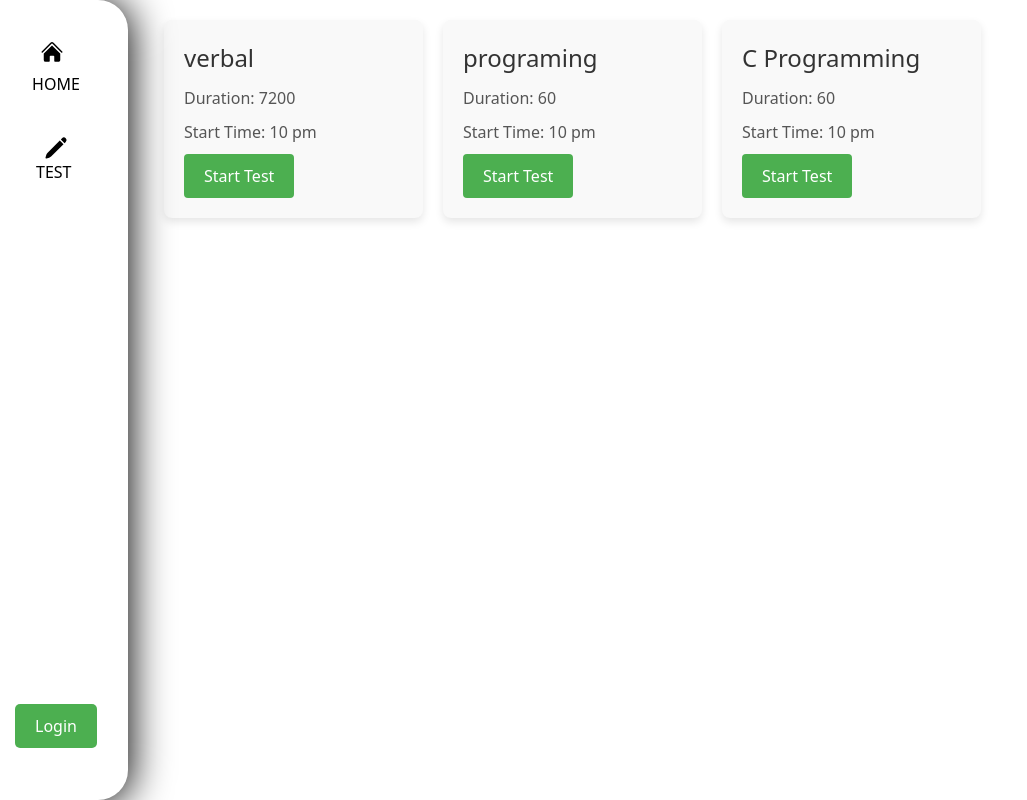
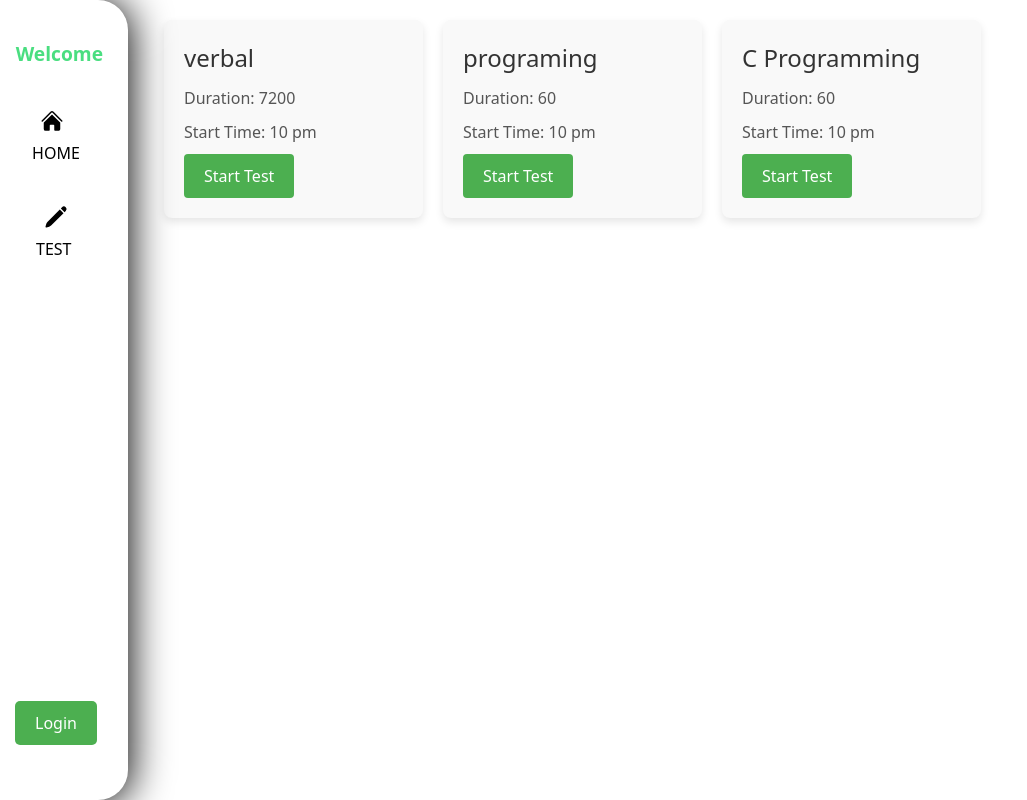
Before and after one commit to Vmkmanoj/Exam-portal, a React (Vite) app in the folder frontend/: page /Taketest in a window 1280 px wide. Shown: the whole page, without its empty margins (0-1027 px from the left). Built offline with nearby package versions, Linux system fonts and the light colour scheme; no server answers.

Commit message:
user name is added now

```diff
--- a/frontend/src/componant/home/home.jsx
+++ b/frontend/src/componant/home/home.jsx
@@ -30,25 +30,25 @@ function Home() {
   };
 
 
-  const username = async () => {
+  // const username = async () => {
 
-    const token = localStorage.getItem('token')
+  //   const token = localStorage.getItem('token')
 
 
-    const response = await fetch('http://localhost:3001/user', {
-      method: 'GET',
-      headers: {
-        'Authorization': `Bearer ${token}`,
-        'Content-Type': 'application/json'
-      }
-    })
+  //   const response = await fetch('http://localhost:3001/user', {
+  //     method: 'GET',
+  //     headers: {
+  //       'Authorization': `Bearer ${token}`,
+  //       'Content-Type': 'application/json'
+  //     }
+  //   })
 
-    const res = await response.json();
+  //   const res = await response.json();
 
-    console.log(res);
+  //   console.log(res);
 
 
-  }
+  // }
   useEffect(() => {
     questionFetch();
   }, []);
@@ -85,15 +85,19 @@ function Home() {
                       ))}
                     </ul>
                   </li>
+
                 ))}
+
+<div className="submit-button">
+            <button type="submit">Submit</button>
+          </div>
               </ul>
             ) : (
               <p>No questions available</p>
             )}
           </div>
-          <div className="submit-button">
-            <button type="submit">Submit</button>
-          </div>
+
+
         </div>
       </form>
 
--- a/frontend/src/componant/nav/nav.css
+++ b/frontend/src/componant/nav/nav.css
@@ -23,7 +23,7 @@
     cursor: pointer; /* Pointer cursor on hover */
     font-size: 16px; /* Font size */
     transition: background-color 0.3s ease; /* Smooth transition */
-    margin-top: 480px;
+    margin-top: 400px;
   }
 
   .auth-button:hover {
@@ -70,3 +70,22 @@
     height: 60px;
     box-shadow: 3px 3px 3px 3px;
 }
+
+.user_name {
+    display: flex;
+    align-items: center;
+    justify-content: flex-end; /* Align it to the right side of the navbar */
+    padding: 0 20px;
+    color: white; /* Adjust this color based on your navbar background */
+    font-size: 1.2rem;
+  }
+
+  .user_name .name {
+    margin: 0;
+    font-weight: bold;
+  }
+
+  .user_name span {
+    color: #000000; /* Gold color for the username */
+    margin-left: 5px;
+  }
--- a/frontend/src/componant/nav/nav.jsx
+++ b/frontend/src/componant/nav/nav.jsx
@@ -5,22 +5,37 @@ import "../nav/nav.css";
 
 function Nav() {
 
-  const username = async () =>{
+  const [username,setUsername] =  useState("");
 
-    const name = await fetch('http://localhost:3001/login',{
-      method:'post',
+
+  const Feactingname = async ()=>{
+
+    const token = localStorage.getItem('token');
+
+
+    const response = await fetch('http://localhost:3001/user',{
+      method:'GET',
       headers:{
+        'Authorization': `Bearer ${token}`,
         'Content-Type':'Application/json'
       }
     })
 
-    console.log(name.json());
+    const userJson = await response.json();
+
+    // console.log(userJson.username)
+
+    setUsername(userJson.username);
 
   }
 
 
+
+
+
   useEffect(()=>{
-    username();
+    // username();
+    Feactingname();
   })
 
 
@@ -29,11 +44,9 @@ function Nav() {
         <>
         <div className={`mainbox  transition-all duration-300 w-32`}>
 
-          <div className="image">
+          <div className="user_name mt-10">
 
-
-
-
+            <label className="name text-green-400">Welcome <span className="text-black">{username.toUpperCase()}</span></label>
 
              </div>
 
@@ -63,12 +76,12 @@ function Nav() {
 
                         <li className="flex ml-14">
 
-                            <Link to="/taketest">
+                            <Link to="/taketest" className="flex items-center flex-col gap-2">
 
 
-                               <svg xmlns="http://www.w3.org/2000/svg" viewBox="0 0 24 24" fill="currentColor" className="size-6 ml-2">
+                               <svg xmlns="http://www.w3.org/2000/svg" viewBox="0 0 24 24" fill="currentColor" className="size-6 mr-14">
   <path d="M21.731 2.269a2.625 2.625 0 0 0-3.712 0l-1.157 1.157 3.712 3.712 1.157-1.157a2.625 2.625 0 0 0 0-3.712ZM19.513 8.199l-3.712-3.712-12.15 12.15a5.25 5.25 0 0 0-1.32 2.214l-.8 2.685a.75.75 0 0 0 .933.933l2.685-.8a5.25 5.25 0 0 0 2.214-1.32L19.513 8.2Z" />
-</svg> <li className="w-24"> TEST</li>
+</svg> <span className="w-24"> TEST</span>
 
                             </Link>
 
```
Also changed, not shown: 2 other files (tests, documents, lock files or other folders).
